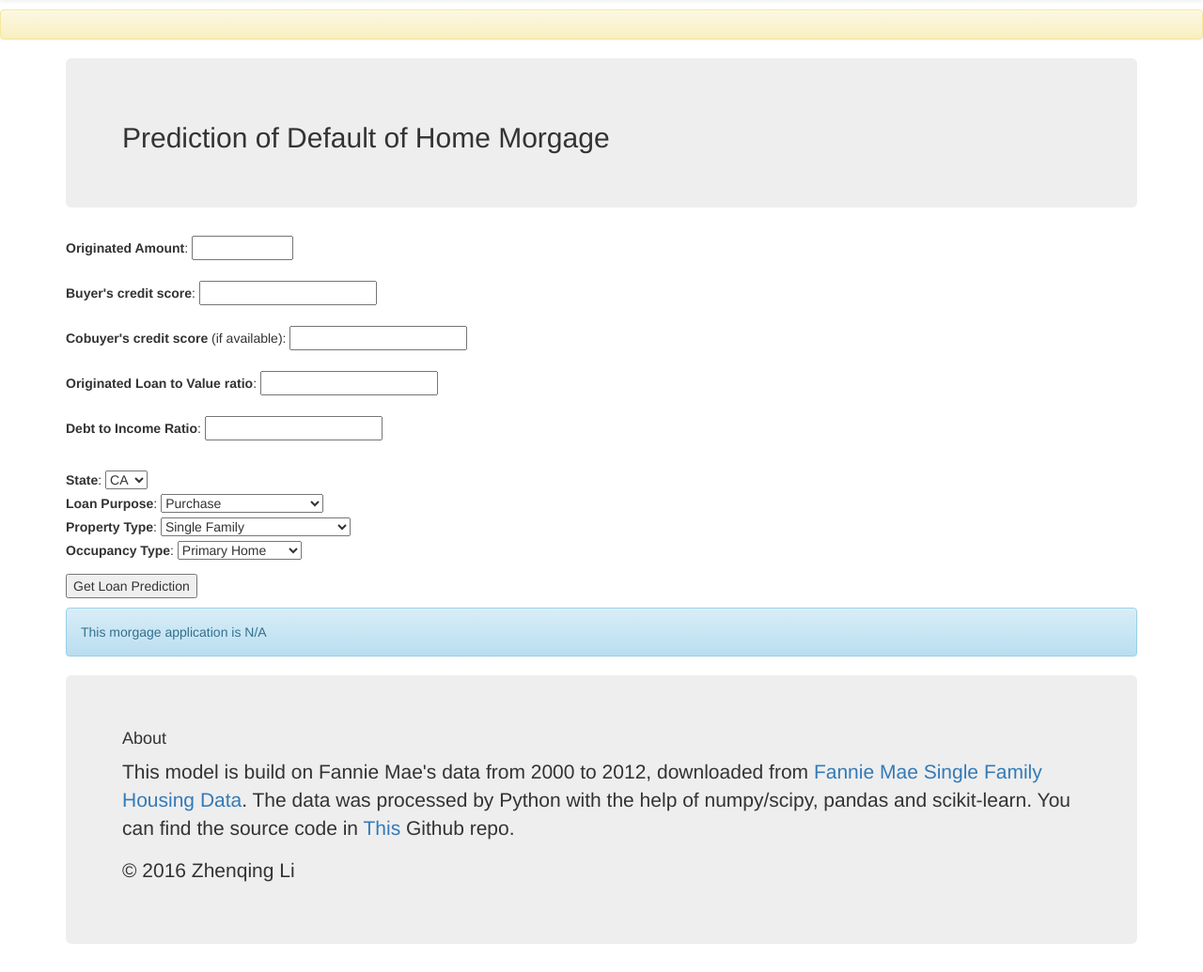
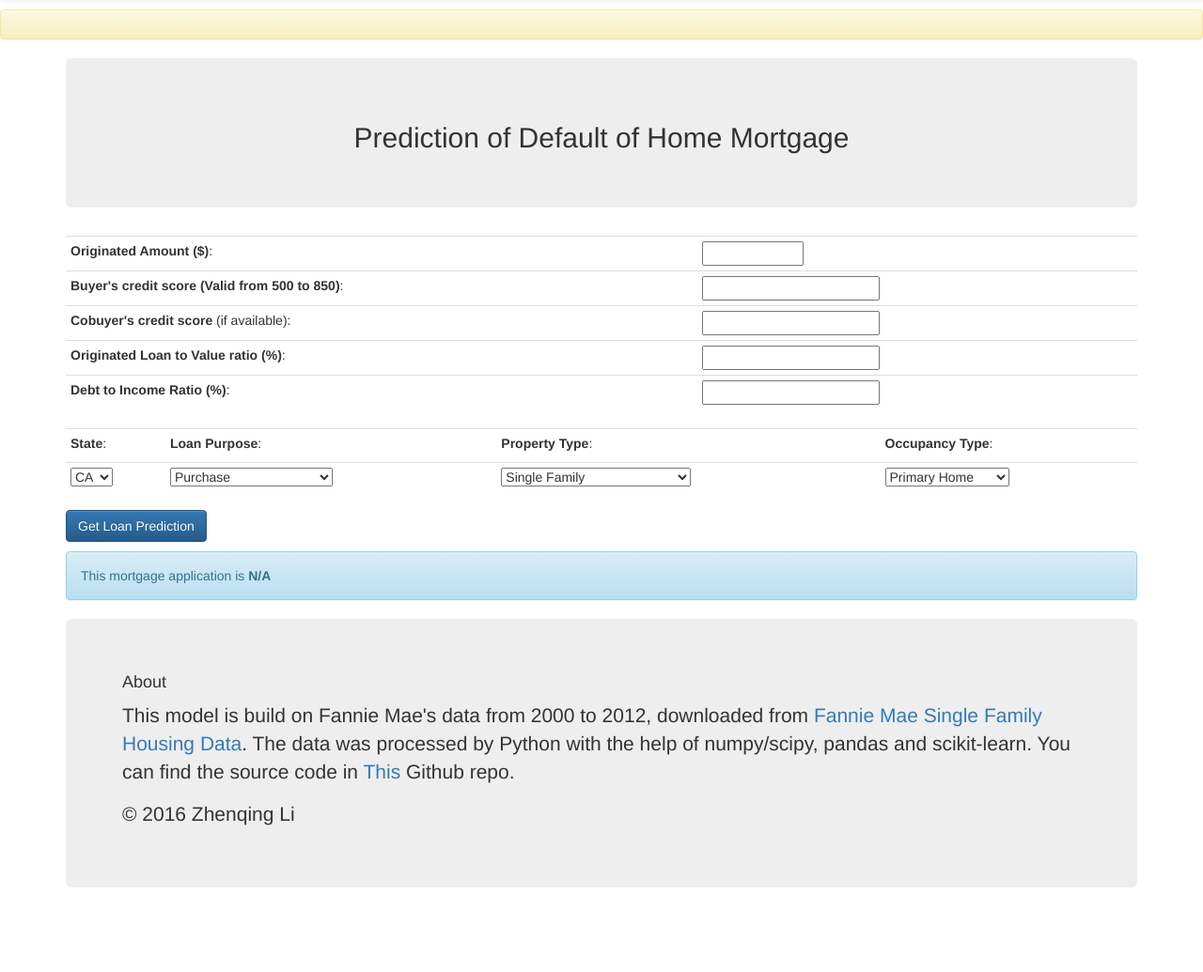
Before and after one commit to DigitalPig/SmartUnderwriter, a Flask app: page /index in a window 1280 px wide. Shown: the part 51-1086 px from the top of the page at 94% size. After the commit the page ends 996 px from the top, so only its background shows below. Run offline with Flask 2, Linux system fonts and the light colour scheme; parts of the project's set-up code (start-up, migrations or seed data) failed here and were passed over; some libraries are stand-ins or nearby versions.

Commit message:
Enhance: Improve interface
Some small improvement about interfaces.

```diff
--- a/app/forms.py
+++ b/app/forms.py
@@ -77,17 +77,17 @@ occupancies_type_choices = [('P', 'Primary Home'),
 
 
 class MorgageInputForm(Form):
-    loan_amount = FloatField('Originated Amount', validators=[DataRequired()])
-    buyer_credit = FloatField('Buyer\'s credit score', validators=[DataRequired(),
-                                                                   NumberRange(500.0, 850.0)])
+    loan_amount = FloatField('Originated Amount ($)', validators=[DataRequired()])
+    buyer_credit = FloatField('Buyer\'s credit score (Valid from 500 to 850)', validators=[DataRequired(),
+                                                                                           NumberRange(500.0, 850.0)])
     cobuyer_credit = FloatField('Cobuyer\'s credit score', validators=[optional(),
                                                                        NumberRange(500.0,
                                                                                    850.0,
                                                                                    "Check credit score")])
-    loan_to_value = FloatField('Originated Loan to Value ratio',
+    loan_to_value = FloatField('Originated Loan to Value ratio (%)',
                                validators=[DataRequired(), NumberRange(0, 100)])
-    debt_to_income = FloatField('Debt to Income Ratio', validators=[DataRequired(),
-                                                                    NumberRange(0, 100)])
+    debt_to_income = FloatField('Debt to Income Ratio (%)', validators=[DataRequired(),
+                                                                        NumberRange(0, 100)])
     loan_state = SelectField('State', choices=state_choices)
     loan_purpose = SelectField('Loan Purpose',
                                choices=loan_purpose_choices)
--- a/app/templates/base.html
+++ b/app/templates/base.html
@@ -16,6 +16,10 @@
     href="https://maxcdn.bootstrapcdn.com/bootstrap/3.3.6/css/bootstrap-theme.min.css"
     integrity="sha384-fLW2N01lMqjakBkx3l/M9EahuwpSfeNvV63J5ezn3uZzapT0u7EYsXMjQV+0En5r"
 	  crossorigin="anonymous">
+    <style>
+      .borderless td,
+      .borderless th {border: none;}
+    </style>
   </head>
   <body>
     <div>Smart Underwriter by Zhenqing (ZQ) Li</div>
@@ -54,7 +58,7 @@
         </div><!--/.nav-collapse -->
       </div>
     </nav>
-    <script src="http://code.jquery.com/jquery.js"></script>
+    <script src="https://ajax.googleapis.com/ajax/libs/jquery/1.12.2/jquery.min.js"></script>
     <script src="https://maxcdn.bootstrapcdn.com/bootstrap/3.3.6/js/bootstrap.min.js"
     integrity="sha384-0mSbJDEHialfmuBBQP6A4Qrprq5OVfW37PRR3j5ELqxss1yVqOtnepnHVP9aJ7xS"
 	    crossorigin="anonymous"></script>
--- a/app/templates/index.html
+++ b/app/templates/index.html
@@ -2,45 +2,68 @@
 {% block content %}
 
     <div class="container">
-      <div class="jumbotron">
-	<h2>Prediction of Default of Home Morgage</h2>
+      <div class="jumbotron text-center">
+	<h2>Prediction of Default of Home Mortgage</h2>
       </div>
       <div class="row">
 	<div class="col-md-12">
-	<form action="/index" method="post" name="input_morgage_data">
+	<form action="/index" method="post" name="input_mortgage_data">
 	  <!-- {{ form.csrf_token }}  -->
-	  <p>
-	    {{form.loan_amount.label}}: {{form.loan_amount(size=10)}} <br>
-	    {% for error in form.loan_amount.errors %}
+	  <table class="table table-condensed borderless">
+	    <tr>
+	      <td>{{form.loan_amount.label}}:</td>
+	      <td>{{form.loan_amount(size=10)}}</td>
+	    <td>{% for error in form.loan_amount.errors %}
             <span style="color: red;">[{{ error }}]</span>
-            {% endfor %}<br>
-	    {{form.buyer_credit.label}}: {{form.buyer_credit()}} <br>
-	    {% for error in form.loan_amount.errors %}
+            {% endfor %}</td>
+	    </tr>
+	    <tr>
+	      <td>{{form.buyer_credit.label}}:</td>
+	      <td>{{form.buyer_credit()}}</td>
+	      <td>{% for error in form.loan_amount.errors %}
             <span style="color: red;">[{{ error }}]</span>
-            {% endfor %}<br>
-	    {{form.cobuyer_credit.label}} (if available): {{form.cobuyer_credit()}} <br>
-	    {% for error in form.loan_amount.errors %}
+            {% endfor %}</td>
+	    </tr>
+	    <tr>
+	    <td>{{form.cobuyer_credit.label}} (if available):</td>
+	    <td>{{form.cobuyer_credit()}}</td>
+	    <td>{% for error in form.loan_amount.errors %}
             <span style="color: red;">[{{ error }}]</span>
-            {% endfor %}<br>
-	    {{form.loan_to_value.label}}: {{form.loan_to_value()}} <br>
-	    {% for error in form.loan_amount.errors %}
-            <span style="color: red;">[{{ error }}]</span>
-	    {% endfor %}<br>
-	    {{form.debt_to_income.label}}: {{form.debt_to_income()}} <br>
-	    {% for error in form.loan_amount.errors %}
-            <span style="color: red;">[{{ error }}]</span>
-            {% endfor %}<br>
-	  </p>
-	  <p>
-	    {{form.loan_state.label}}: {{form.loan_state()}} <br>
-	    {{form.loan_purpose.label}}: {{form.loan_purpose()}} <br>
-	    {{form.property_type.label}}: {{form.property_type()}} <br>
-	    {{form.occupancy_type.label}}: {{form.occupancy_type()}} <br>
-	  </p>
-	  <p><input type="submit" value="Get Loan Prediction"></p>
+            {% endfor %}</td>
+	    </tr>
+	    <tr>
+	      <td>{{form.loan_to_value.label}}:</td>
+	      <td>{{form.loan_to_value()}} </td>
+	      <td>{% for error in form.loan_amount.errors %}
+		<span style="color: red;">[{{ error }}]</span>
+		{% endfor %}</td>
+	    </tr>
+	    <tr>
+	      <td>{{form.debt_to_income.label}}:</td>
+	      <td>{{form.debt_to_income()}} </td>
+	      <td>{% for error in form.loan_amount.errors %}
+		<span style="color: red;">[{{ error }}]</span>
+		{% endfor %}</td>
+	    </tr>
+	  </table>
+	  <table class="table table-condensed borderless">
+	    <tr>
+	    <td>{{form.loan_state.label}}:</td>
+	    <td>{{form.loan_purpose.label}}:</td>
+	    <td>{{form.property_type.label}}:</td>
+	    <td>{{form.occupancy_type.label}}:</td>
+	    </tr>
+	    <tr>
+	    <td>{{form.loan_state()}} </td>
+	    <td>{{form.loan_purpose()}} </td>
+	    <td>{{form.property_type()}} </td>
+	    <td>{{form.occupancy_type()}} </td>
+	    </tr>
+	  </table>
+	  <p><input type="submit" class="btn btn-primary" value="Get Loan Prediction"></p>
 	</form>
 	<div class="{{status}}">
-	  <p> This morgage application is {{result}} </p>
+	  <p> This mortgage application is <strong>{{result}}</strong> </p>
 	</div>
 
 	</div>
```
